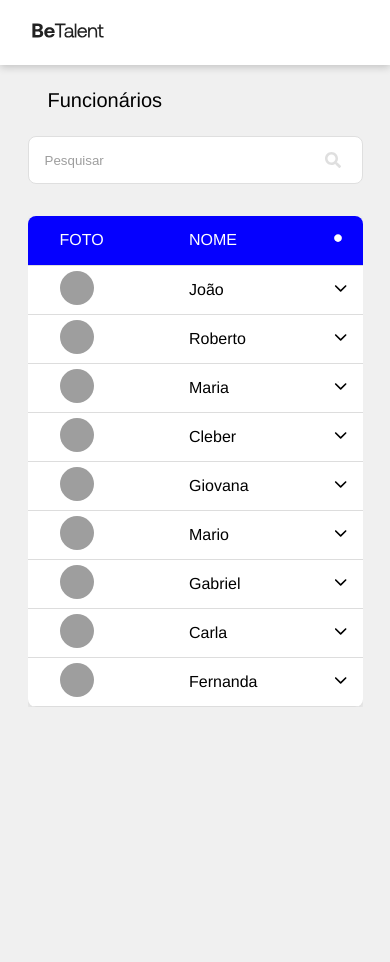
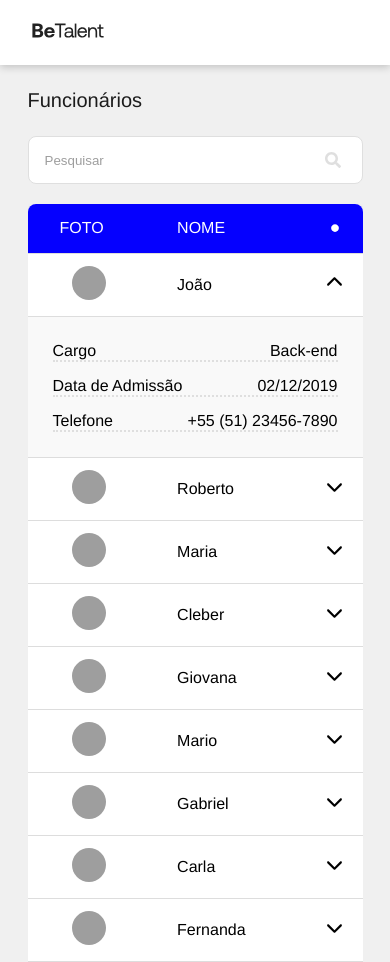
Before and after one commit to jonathandcosta/test_front, a React (Vite) app: page / in a window 390 px wide. Both pictures are taken after a click on the button 340 px from the left and 289 px from the top of the page. Before the commit the page ends 844 px from the top, so only its background shows below. Built offline with nearby package versions, Linux system fonts and the light colour scheme; grey boxes are pictures that could not be loaded.

Commit message:
feat add dropdown and styles

```diff
--- a/src/components/search/SearchInput.module.css
+++ b/src/components/search/SearchInput.module.css
@@ -9,6 +9,7 @@
 .title h1 {
   font-size: 20px;
   font-weight: 500;
+  color: var(--black);
 }
 
 .container {
@@ -43,7 +44,7 @@ input::placeholder {
   }
 
   .title h1 {
-    margin: 24px 0px 24px 20px;
+    margin: 24px 0px 24px 0px;
   }
 
   .container input {
--- a/src/components/table/Table.jsx
+++ b/src/components/table/Table.jsx
@@ -1,7 +1,8 @@
 import styles from './Table.module.css';
 import { formatPhoneNumber } from '../../utils/formatPhoneNumber';
 import { FaCircle } from 'react-icons/fa';
-import { FaChevronDown } from 'react-icons/fa6';
+import { FaChevronDown, FaChevronUp } from 'react-icons/fa6';
+import { useState } from 'react';
 
 const users = [
   {
@@ -88,6 +89,8 @@ const users = [
 ];
 
 const Table = () => {
+  const [openDropdown, setOpenDropdown] = useState(null);
+
   return (
     <div className="container">
       <div className={styles.tableContainer}>
@@ -95,7 +98,7 @@ const Table = () => {
           <thead>
             <tr className={styles.header}>
               <th className={styles.img}>Foto</th>
-              <th>Nome</th>
+              <th className={styles.name}>Nome</th>
               <th className={styles.mobile}>Cargo</th>
               <th className={styles.mobile}>Data de Admissão</th>
               <th className={styles.mobile}>Telefone</th>
@@ -106,6 +109,7 @@ const Table = () => {
           </thead>
           <tbody>
             {users.map((user) => (
+              <>
                 <tr key={user.id}>
                   <td>
                     <img
@@ -122,12 +126,48 @@ const Table = () => {
                   <td className={styles.mobile}>
                     {formatPhoneNumber(user.phone)}
                   </td>
-                <td className={styles.button}>
-                  <button>
+
+                  <td>
+                    <button
+                      className={styles.dropdownButton}
+                      onClick={() =>
+                        setOpenDropdown(
+                          openDropdown === user.id ? null : user.id,
+                        )
+                      }
+                    >
+                      {openDropdown === user.id ? (
+                        <FaChevronUp />
+                      ) : (
                         <FaChevronDown />
+                      )}
                     </button>
                   </td>
                 </tr>
+
+                {/* Dropdown - Mostra os dados escondidos no mobile */}
+                {openDropdown === user.id && (
+                  <tr className={styles.mobileDropdown}>
+                    <td colSpan="6">
+                      <div className={styles.dropdownContent}>
+                        <p>
+                          <span>Cargo</span> {user.job}
+                        </p>
+                        <p>
+                          <span>Data de Admissão</span>
+                          {new Date(user.admission_date).toLocaleDateString(
+                            'pt-BR',
+                          )}
+                        </p>
+                        <p>
+                          <span>Telefone</span>
+                          {formatPhoneNumber(user.phone)}
+                        </p>
+                      </div>
+                    </td>
+                  </tr>
+                )}
+              </>
             ))}
           </tbody>
         </table>
--- a/src/components/table/Table.module.css
+++ b/src/components/table/Table.module.css
@@ -8,7 +8,7 @@
   width: 100%;
   border-collapse: collapse;
   background-color: #fff;
-  border-radius: 8px;
+  border-radius: 8px 8px 0px 0px;
   overflow: hidden;
   box-shadow: 0px 4px 8px rgba(0, 0, 0, 0.1);
 }
@@ -16,7 +16,6 @@
 th,
 td {
   height: 49px;
-  /* padding: 12px; */
   text-align: left;
   border-bottom: 1px solid #ddd;
   font-size: 16px;
@@ -48,31 +47,71 @@ tr:hover {
 }
 
 .circle,
-.button {
+.dropdownButton {
   display: none;
 }
 
-/* 📌 Estilos para telas menores */
+/* INICIO DO DROPDOWN */
+.dropdownButton {
+  background: none;
+  border: none;
+  cursor: pointer;
+  font-size: 17px;
+}
+
+.mobileDropdown {
+  display: none;
+}
+
+.mobileDropdown td {
+  padding: 10px;
+  background: #f9f9f9;
+}
+
+.dropdownContent p {
+  font-weight: 400;
+  margin: 15px;
+  display: flex;
+  justify-content: space-between;
+  flex-direction: row;
+  border-bottom: 2px dotted #dfdfdf;
+}
+
+.dropdownContent span {
+  font-weight: 500;
+}
+
+/*Estilos para telas menores */
 @media (max-width: 768px) {
   .tableContainer {
     width: 335px;
+    margin-top: 20px;
   }
 
-  .circle,
-  .button {
-    display: table-cell;
-  }
-
-  .circle svg {
-    width: 8px;
-  }
-
-  button {
-    border: none;
-    background: none;
+  th,
+  td {
+    padding: 12px;
   }
 
   .mobile {
     display: none;
   }
+
+  .circle,
+  .dropdownButton {
+    display: table-cell;
+    width: 32px;
+  }
+
+  .circle svg {
+    width: 8px;
+    display: flex;
+    justify-self: center;
+  }
+
+  /* dropdonw */
+
+  .mobileDropdown {
+    display: table-row;
+  }
 }
```
Lines whose indentation alone changed are shown as unchanged.
